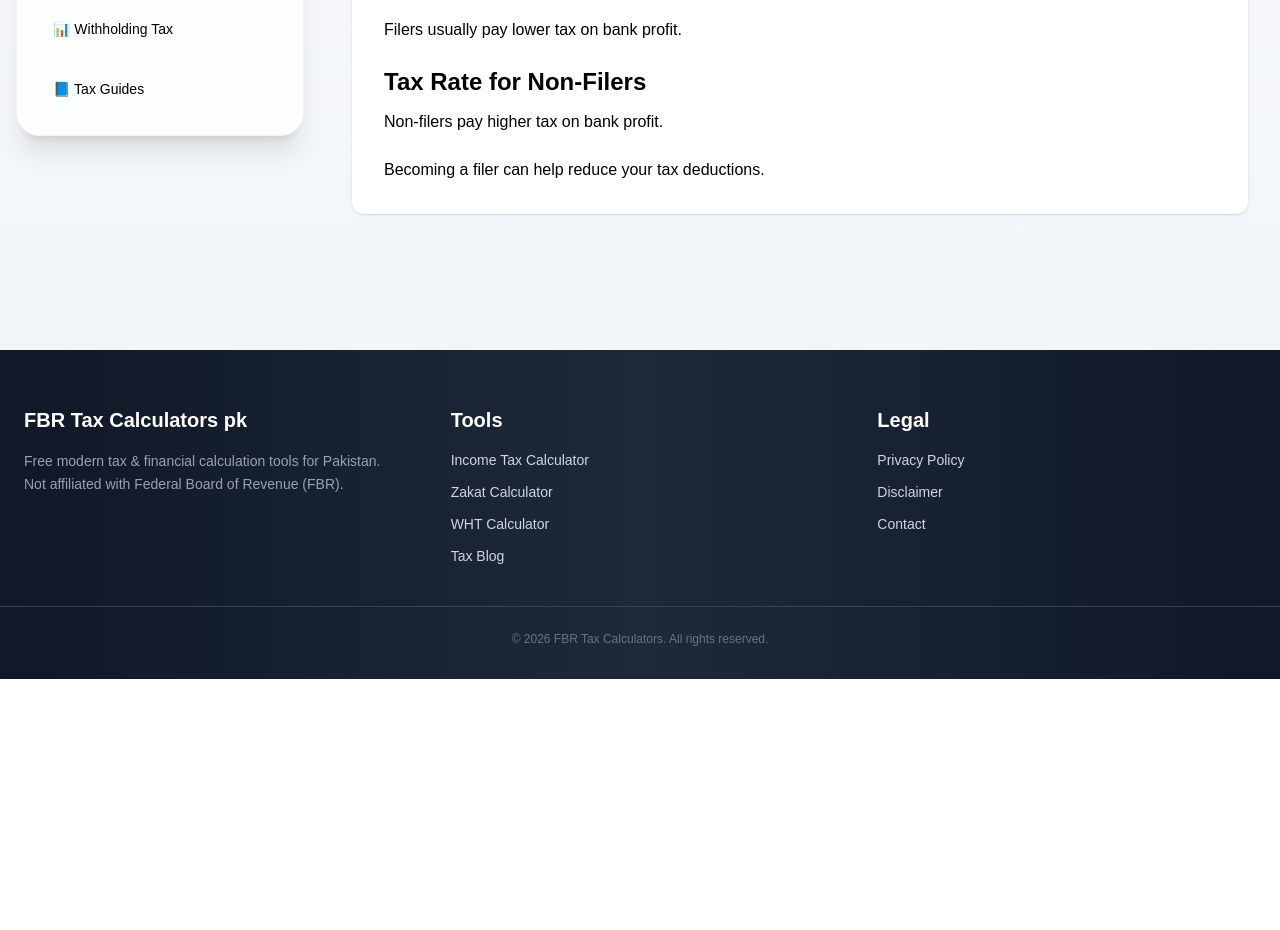
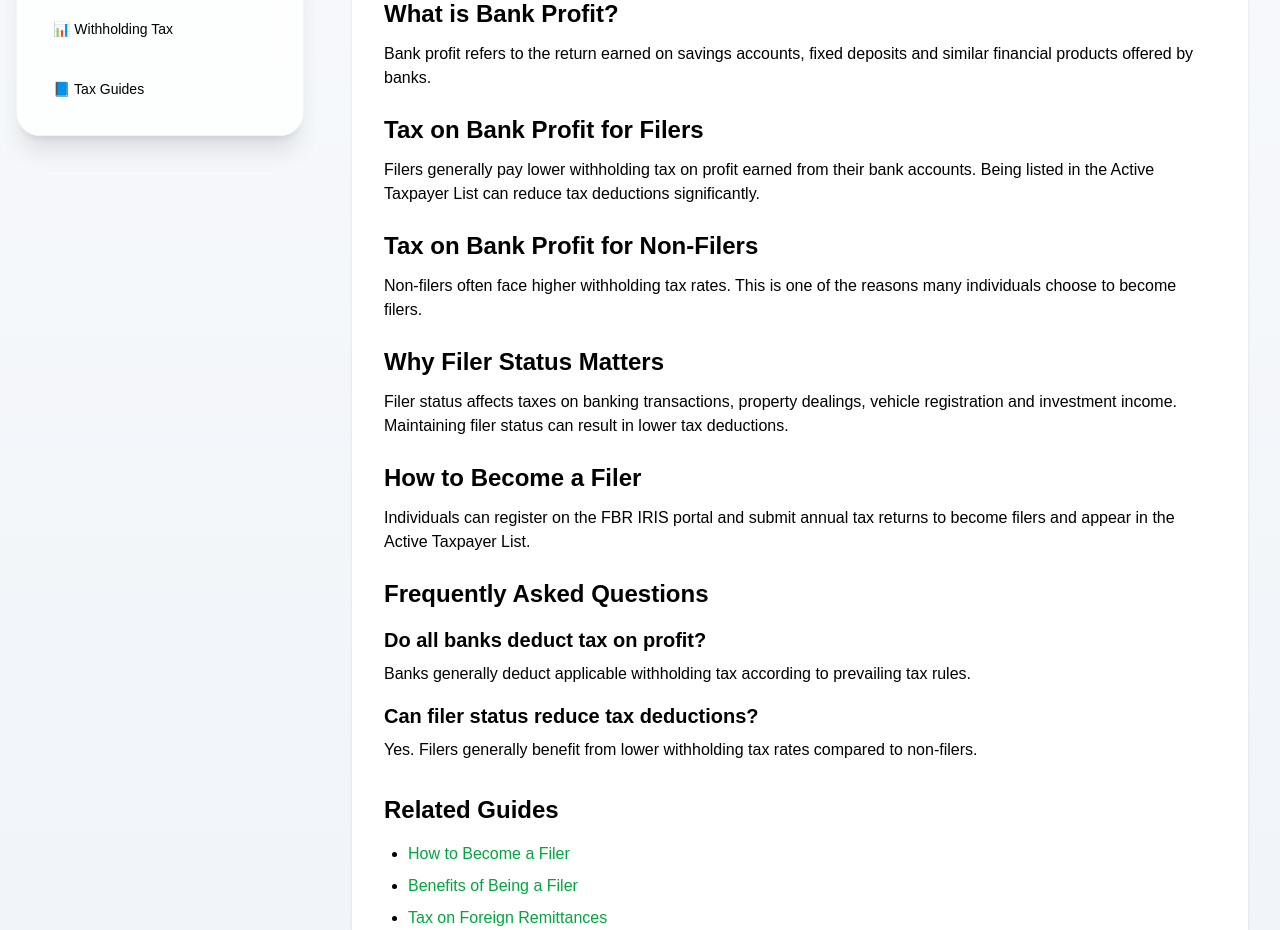
Before and after one commit to muhammadobaid1986/fbrtaxcalculators, a Next.js app: page /tax-on-bank-profit in a window 1280 px wide. Shown: the part 302-1232 px from the top of the page. Before the commit the page ends 981 px from the top, so only its background shows below. Built offline with nearby package versions, Linux system fonts and the light colour scheme.

Commit message:
expand bank profit article

```diff
--- a/app/tax-on-bank-profit/page.tsx
+++ b/app/tax-on-bank-profit/page.tsx
@@ -1,7 +1,7 @@
 export const metadata = {
   title: "Tax on Bank Profit in Pakistan 2025",
   description:
-    "Learn how much tax is deducted on bank profit for filers and non-filers in Pakistan.",
+    "Complete guide on tax deducted on bank profit in Pakistan for filers and non-filers.",
 };
 
 export default function Article() {
@@ -12,29 +12,106 @@ export default function Article() {
       </h1>
 
       <p className="mb-4">
-        Banks deduct withholding tax on profit earned
-        from savings accounts and term deposits.
+        Banks in Pakistan deduct withholding tax on profit earned from savings
+        accounts, term deposits and other profit-bearing accounts. The amount
+        deducted depends on whether the account holder is a filer or a non-filer.
       </p>
 
       <h2 className="text-2xl font-semibold mt-6 mb-3">
-        Tax Rate for Filers
+        What is Bank Profit?
       </h2>
 
       <p className="mb-4">
-        Filers usually pay lower tax on bank profit.
+        Bank profit refers to the return earned on savings accounts, fixed
+        deposits and similar financial products offered by banks.
       </p>
 
       <h2 className="text-2xl font-semibold mt-6 mb-3">
-        Tax Rate for Non-Filers
+        Tax on Bank Profit for Filers
       </h2>
 
       <p className="mb-4">
-        Non-filers pay higher tax on bank profit.
+        Filers generally pay lower withholding tax on profit earned from their
+        bank accounts. Being listed in the Active Taxpayer List can reduce tax
+        deductions significantly.
       </p>
 
-      <p className="mt-6">
-        Becoming a filer can help reduce your tax deductions.
+      <h2 className="text-2xl font-semibold mt-6 mb-3">
+        Tax on Bank Profit for Non-Filers
+      </h2>
+
+      <p className="mb-4">
+        Non-filers often face higher withholding tax rates. This is one of the
+        reasons many individuals choose to become filers.
       </p>
+
+      <h2 className="text-2xl font-semibold mt-6 mb-3">
+        Why Filer Status Matters
+      </h2>
+
+      <p className="mb-4">
+        Filer status affects taxes on banking transactions, property dealings,
+        vehicle registration and investment income. Maintaining filer status can
+        result in lower tax deductions.
+      </p>
+
+      <h2 className="text-2xl font-semibold mt-6 mb-3">
+        How to Become a Filer
+      </h2>
+
+      <p className="mb-4">
+        Individuals can register on the FBR IRIS portal and submit annual tax
+        returns to become filers and appear in the Active Taxpayer List.
+      </p>
+
+      <h2 className="text-2xl font-semibold mt-6 mb-3">
+        Frequently Asked Questions
+      </h2>
+
+      <h3 className="text-xl font-semibold mt-4 mb-2">
+        Do all banks deduct tax on profit?
+      </h3>
+
+      <p className="mb-4">
+        Banks generally deduct applicable withholding tax according to
+        prevailing tax rules.
+      </p>
+
+      <h3 className="text-xl font-semibold mt-4 mb-2">
+        Can filer status reduce tax deductions?
+      </h3>
+
+      <p className="mb-4">
+        Yes. Filers generally benefit from lower withholding tax rates compared
+        to non-filers.
+      </p>
+
+      <div className="mt-8">
+        <h2 className="text-2xl font-bold mb-4">
+          Related Guides
+        </h2>
+
+        <ul className="list-disc pl-6 space-y-2">
+          <li>
+            <a href="/how-to-become-a-filer" className="text-green-600">
+              How to Become a Filer
+            </a>
+          </li>
+
+          <li>
+            <a href="/benefits-of-being-filer-pakistan" className="text-green-600">
+              Benefits of Being a Filer
+            </a>
+          </li>
+
+          <li>
+            <a href="/tax-on-remittances-pakistan" className="text-green-600">
+              Tax on Foreign Remittances
+            </a>
+          </li>
+        </ul>
+      </div>
+
     </div>
   );
 }
```
